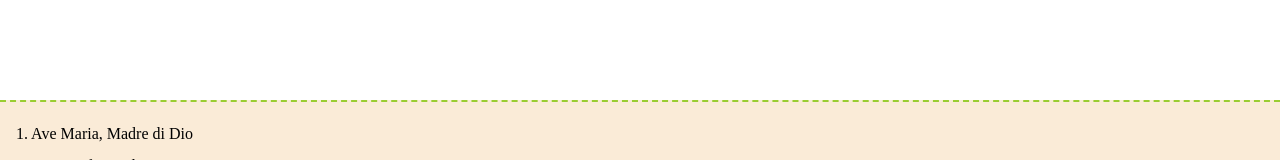
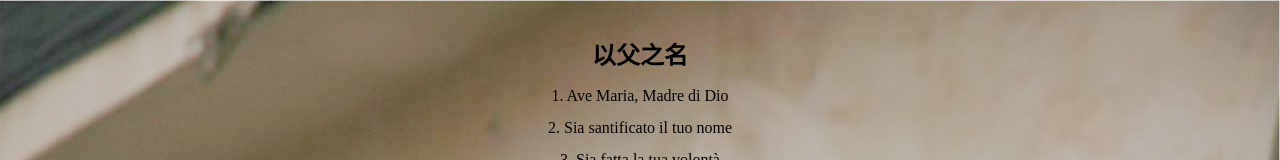
Before and after one commit to joinwen/vib, a website: page dist/index.html in a window 1280 px wide. Shown: the top 160 px of the page. Drawn offline with Linux system fonts and the light colour scheme.

Commit message:
update: example

```diff
--- a/dist/index.html
+++ b/dist/index.html
@@ -12,33 +12,42 @@
       padding: 0;
       margin: 0;
     }
+    .body {
+      position: absolute;
+      top: 0;
+      left: 0;
+      right: 0;
+      bottom: 0;
+      padding: 1rem;
+      background: url("./yi-fu-zhi-ming.jpg") no-repeat;
+      background-size: cover;
+    }
     .wrapper {
-      position: absolute;
+      position: relative;
       width: 100%;
-      top: 100px;
-      bottom: 100px;
+      height: 100%;
       overflow: hidden;
-      background: aliceblue;
     }
     .box {
       width: 100%;
       padding: 1rem;
-      background-color: antiquewhite;
       box-sizing: border-box;
+      text-align: center;
       line-height: 2;
-      border-top: 2px dashed yellowgreen;
-      border-bottom: 2px dashed yellowgreen;
     }
   </style>
 </head>
 <body>
-<div class="wrapper">
-  <div class="box">
+<div class="body">
+  <div class="wrapper">
+    <div class="box">
+    </div>
   </div>
 </div>
 <script>
   let box = document.querySelector(".box"),
     p = `
+          <h2>以父之名</h2>
           <p>1. Ave Maria, Madre di Dio</p>
           <p>2. Sia santificato il tuo nome</p>
           <p>3. Sia fatta la tua volontà</p>
```
Also changed, not shown: dist/yi-fu-zhi-ming.jpg (added).
